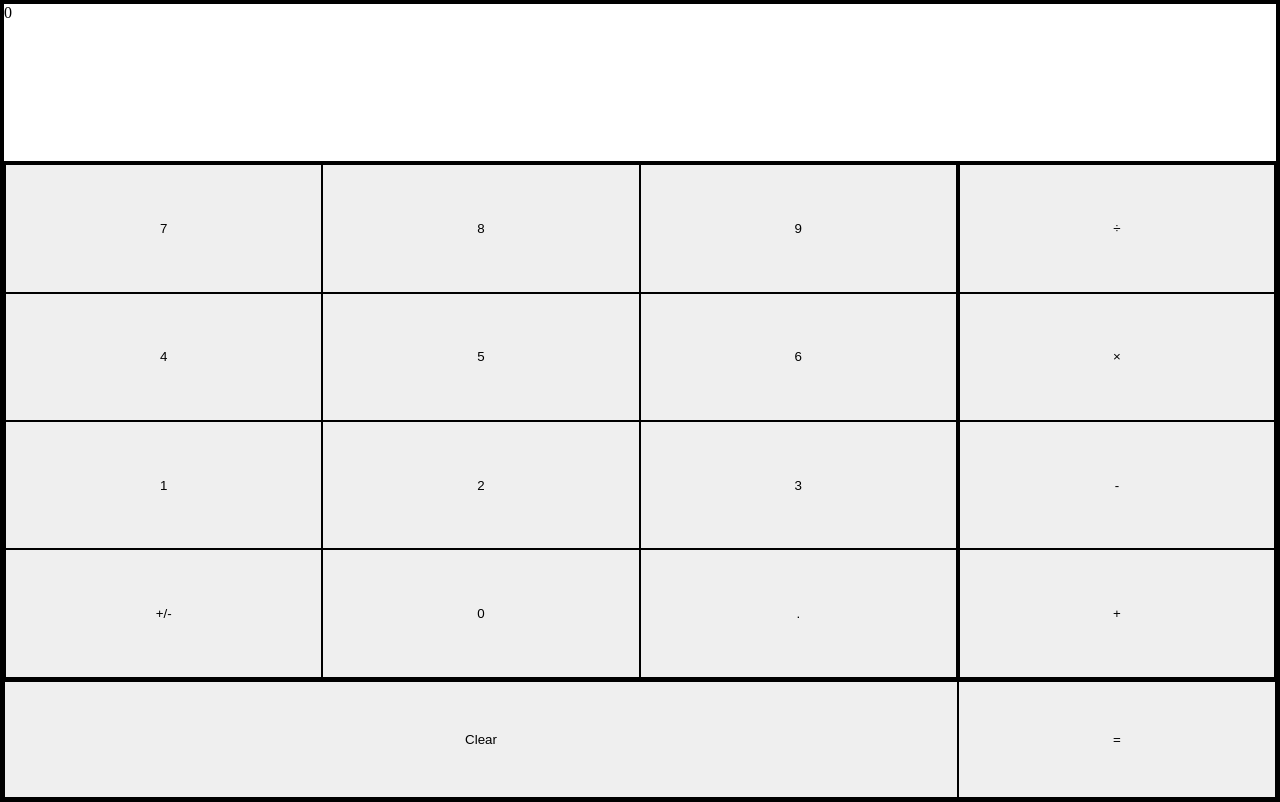
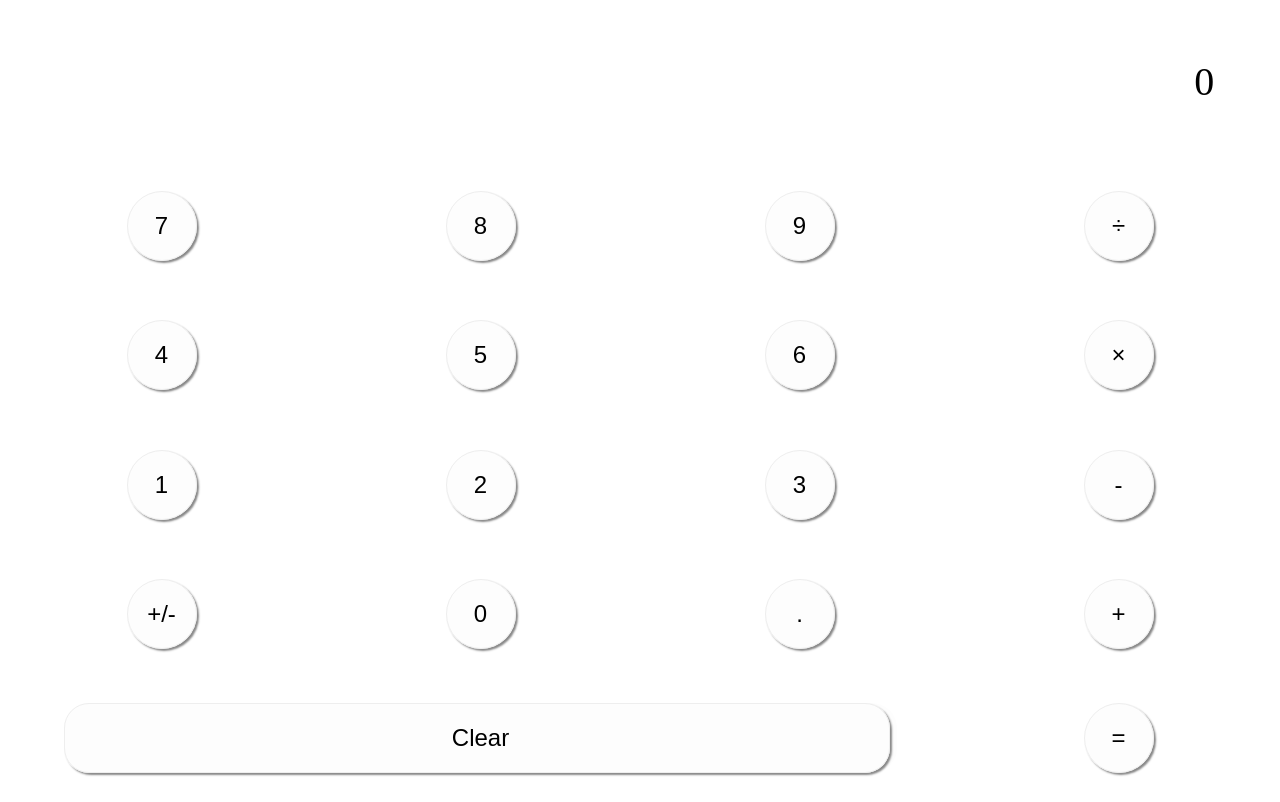
Before and after one commit to jmbothe/calculator-MVC, a plain HTML site: page index.html in a window 1280 px wide. Drawn offline with Linux system fonts and the light colour scheme.

Commit message:
css edits v1

```diff
--- a/index.html
+++ b/index.html
@@ -16,18 +16,26 @@
   <header class="display"></header>
   <section class="inputs">
     <section class="numbers">
+      <section class="number-row">
         <button class="seven">7</button>
         <button class="eight">8</button>
         <button class="nine">9</button>
+      </section>
+      <section class="number-row">
         <button class="four">4</button>
         <button class="five">5</button>
         <button class="six">6</button>
+      </section>
+      <section class="number-row">
         <button class="one">1</button>
         <button class="two">2</button>
         <button class="three">3</button>
+      </section>
+      <section class="number-row">
         <button class="sign">+/-</button>
         <button class="zero">0</button>
         <button class="decimal">.</button>
+      </section>
     </section>
     <section class="operators">
       <button class="divide">&divide;</button>
@@ -36,9 +44,13 @@
       <button class="add">+</button>
     </section>
   </section>
-  <section class = "clear-and-equals">
-    <button class = "clear">Clear</button>
+  <section class="clear-and-equals">
+    <section class='clear-container'>
+      <button class="clear">Clear</button>
+    </section>
+    <section class='equals-container'>
       <button class="equals">=</button>
+    </section>
   </section>
 </section>
 
--- a/scripts/main.js
+++ b/scripts/main.js
@@ -80,11 +80,16 @@ MODEL
         input += char
     }
     function changeSign () {
+      if (/e/.test(input))
+        return
       input = input.indexOf('-') === -1 ? '-' + input : input.substring(1)
     }
     function trimLeadingZeros () {
-      if (input.indexOf('0') === 0 && input.length > 1 && input.indexOf('.') === -1)
+      if (input.indexOf('0') === 0 && input.length > 1 && !/\./.test(input)) {
         input = input.substring(1)
+      } else if (/^-0/.test(input) && input.length > 2 && !/\./.test(input)) {
+        input = '-' + input.substring(2)
+      }
     }
     function limitDecimalPoints (className) {
       if (className === 'decimal' && input.indexOf('.') !== -1 && input.indexOf('.') !== input.length - 1)
@@ -268,7 +273,7 @@ CONTROLLER
     initialize
   }
   function numbersListener (e) {
-    if (e.type === 'keydown' && !NUM_KEY_MAP.hasOwnProperty(e.key))
+    if ((e.type === 'keydown' && !NUM_KEY_MAP.hasOwnProperty(e.key)) || e.target.className === 'number-row')
       return
     if (model.currentOperator.get() === 'add' || model.currentOperator.get() === 'subtract') {
       model.evaluateMainPath()
--- a/styles/styles.css
+++ b/styles/styles.css
@@ -1,7 +1,6 @@
 * {
   box-sizing: border-box;
   margin: 0;
-  border: 1px solid black;
 }
 
 body {
@@ -14,8 +13,41 @@ section, header, button {
 }
 
 button {
+  position: relative;
+  border-radius: 50%;
   align-items: center;
   justify-content: center;
+  background-color: #fdfdfd;
+  border: transparent;
+  box-shadow: none;
+  font-size: 24px;
+  outline: none;
+}
+
+button::after {
+  position: absolute;
+  top: 0;
+  left: 0;
+  content: '';
+  height: 68px;
+  width: 68px;
+  border: 1px solid #eee;
+  box-shadow: 2px 2px 2px #888;
+  border-radius: 50%;
+  background-color: transparent;
+  outline: none;
+}
+
+button:focus {
+  box-shadow: 2px 2px 2px #888;
+  transition: all 0.5s;
+}
+
+button:focus::after {
+  border: #009999;
+  opacity: 0;
+  transform: scale(1.25, 1.25);
+  transition: all 0.5s;
 }
 
 .calculator {
@@ -23,11 +55,17 @@ button {
   justify-content: space-between;
   height: 100%;
   width: 100%;
+  margin: 0 auto;
+  padding: 2px;
 }
 
 .display {
+  justify-content: flex-end;
+  align-items: center;
   height: 20%;
   width: 100%;
+  padding: 5%;
+  font-size: 40px
 }
 
 .inputs {
@@ -36,42 +74,73 @@ button {
 }
 
 .clear-and-equals {
+  justify-content: space-around;
+  align-items: center;
   height: 15%;
   width: 100%
 }
 
 .numbers {
-  flex-wrap: wrap;
+  flex-direction: column;
   height: 100%;
   width: 75%;
 }
 
-.numbers  button {
+.number-row {
+  justify-content: space-around;
+  align-items: center;
   height: 25%;
-  width: 33.333%;
+  width: 100%;
+}
+
+.number-row button {
+  height: 70px;
+  width: 70px;
 }
 
 .operators {
   flex-direction: column;
-  justify-content: space-between;
+  align-items: center;
+  justify-content: space-around;
   width: 25%;
 }
 
 .operators button {
-  height: 25%;
+  height: 70px;
+  width: 70px;
 }
 
 .operators button:focus {
   background-color: #fff;
 }
 
+.clear-container {
+  justify-content: space-around;
+  align-items: center;
+  width: 75%;
+  height: 100%
+}
+
+.equals-container {
+  justify-content: space-around;
+  align-items: center;
+  width: 25%;
+  height: 100%
+}
+
 .clear {
-  height: 100%;
-  width: 75%;
+  border-radius: 25px;
+  height: 70px;
+  width: 87%;
+}
+
+.clear::after {
+  border-radius: 25px;
+  height: 68px;
+  width: 99%;
 }
 
 .equals {
-  height: 100%;
-  width: 25%;
-
+  height: 70px;
+  width: 70px;
 }
```
Lines whose indentation alone changed are shown as unchanged.
